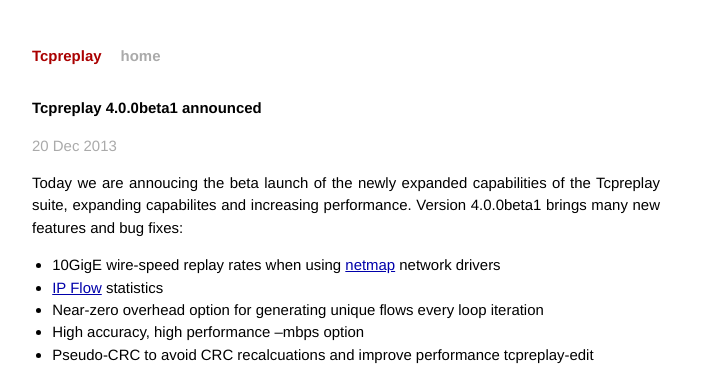
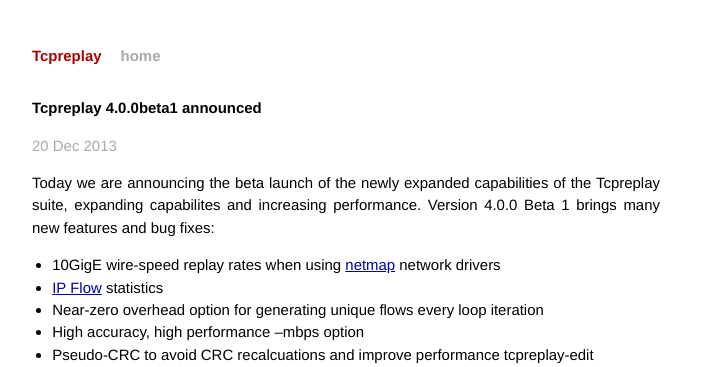
Before and after one commit to abiryukov/appneta.github.io, a Jekyll site: the page built from _posts/2013-12-19-4-0-beta1.markdown, in a window 1280 px wide. Shown: the top 367 px of the page, without its empty margins (294-998 px from the left). Built offline with Jekyll 4.4.1, drawn with Linux system fonts in a browser that asks for light colours; Markdown is read by kramdown in place of the engine named in the settings.

Commit message:
OK, one final spelling mistake

```diff
--- a/_posts/2013-12-19-4-0-beta1.markdown
+++ b/_posts/2013-12-19-4-0-beta1.markdown
@@ -6,8 +6,8 @@
 type: news
 ---
 
-Today we are annoucing the beta launch of the newly expanded capabilities of the Tcpreplay suite,
-expanding capabilites and increasing performance. Version 4.0.0beta1 brings many new features and
+Today we are announcing the beta launch of the newly expanded capabilities of the Tcpreplay suite,
+expanding capabilites and increasing performance. Version 4.0.0 Beta 1 brings many new features and
 bug fixes:
 
 * 10GigE wire-speed replay rates when using [netmap](http://info.iet.unipi.it/~luigi/netmap/) network drivers
```
